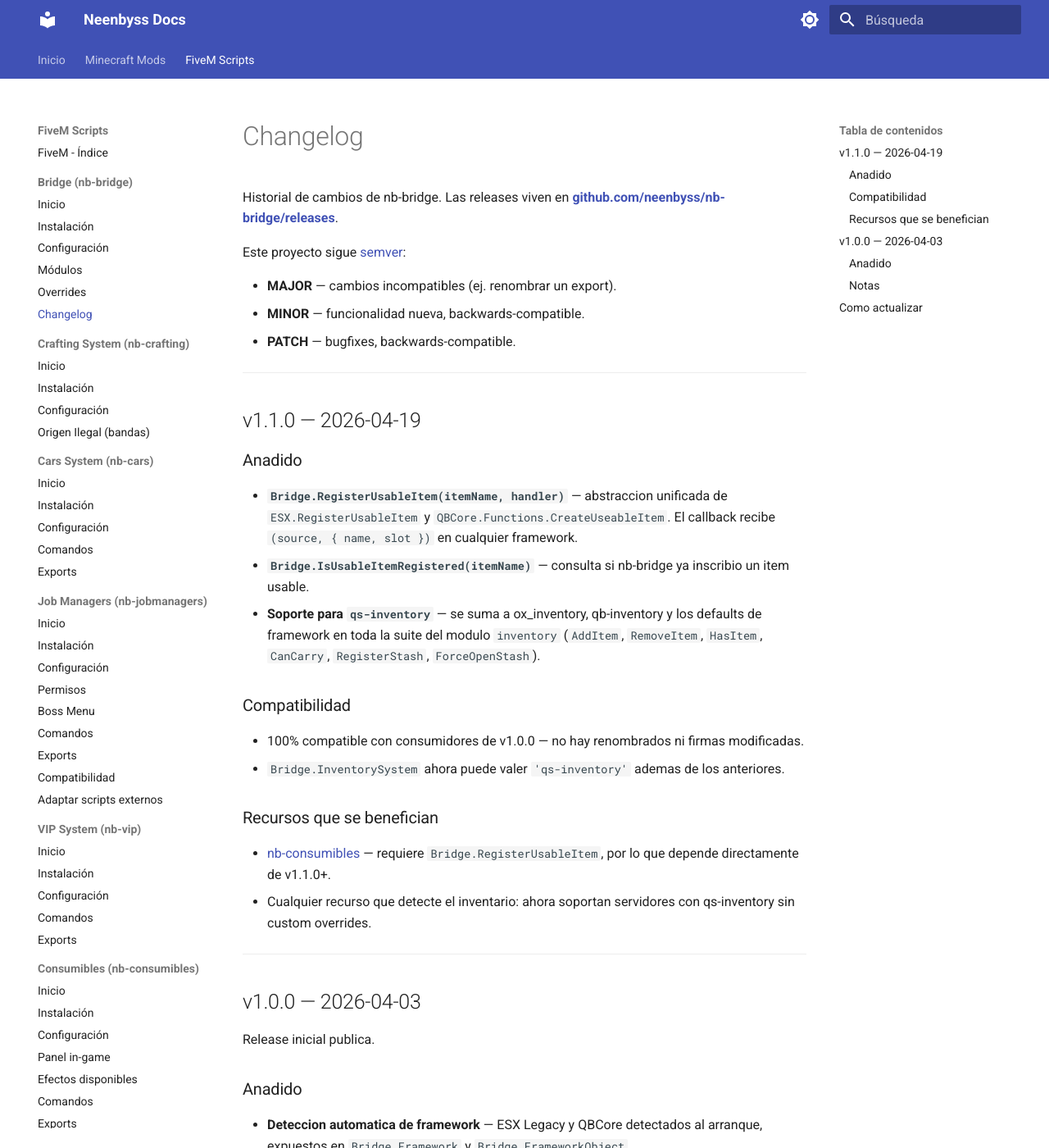
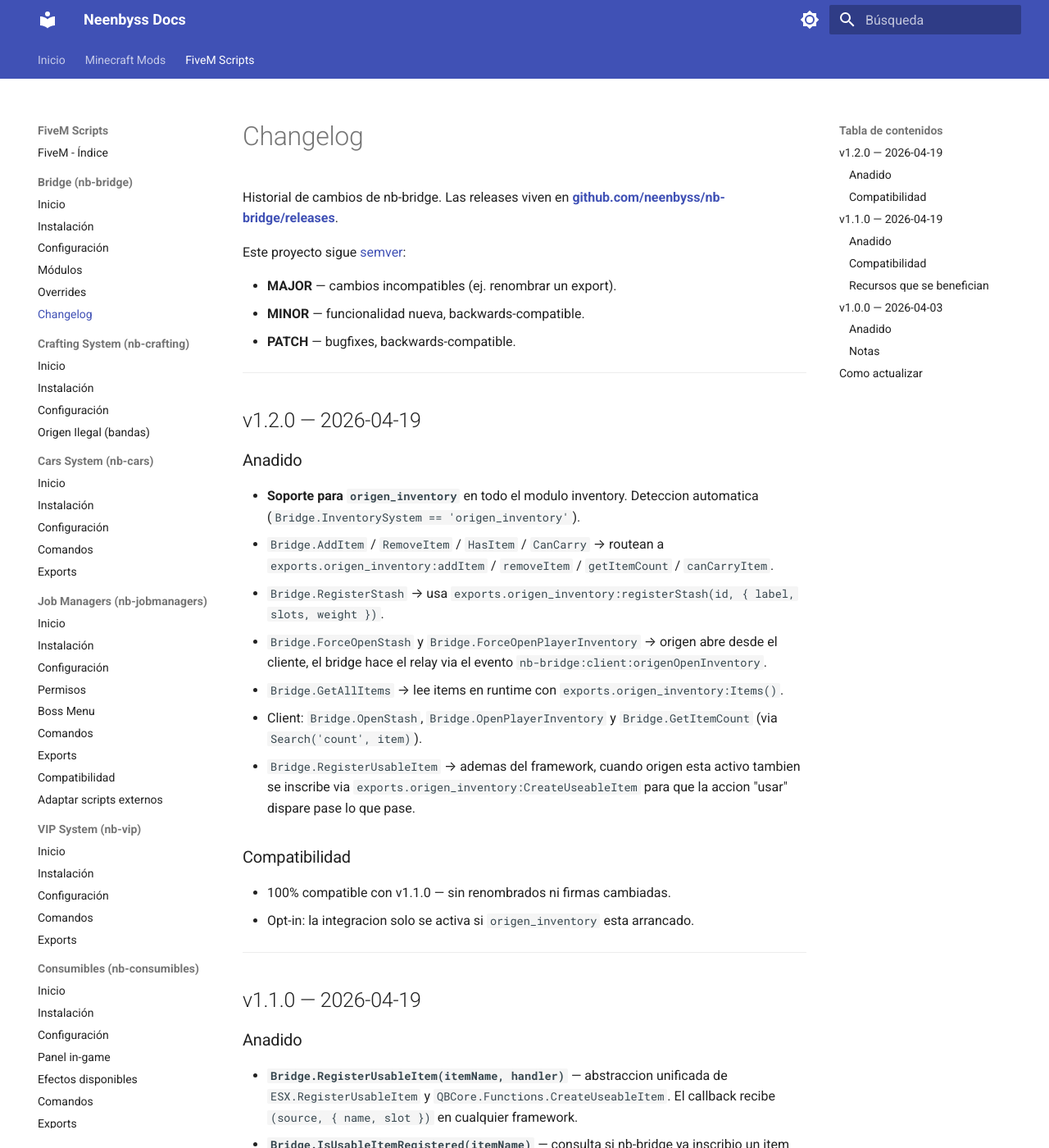
Before and after one commit to neenbyss/docs, an MkDocs documentation site: the page built from docs/fivem/nb-bridge/changelog.md, in a window 1280 px wide and 1400 px high. Shown: the whole window at 82% size. Built offline with MkDocs 1.6.1 and Material for MkDocs 9.7.7, drawn with Linux system fonts in a browser that asks for light colours.

Commit message:
docs(nb-bridge): document origen_inventory support (v1.2.0)

```diff
--- a/docs/fivem/nb-bridge/changelog.md
+++ b/docs/fivem/nb-bridge/changelog.md
@@ -7,6 +7,25 @@ Este proyecto sigue [semver](https://semver.org/):
 - **MAJOR** — cambios incompatibles (ej. renombrar un export).
 - **MINOR** — funcionalidad nueva, backwards-compatible.
 - **PATCH** — bugfixes, backwards-compatible.
+
+---
+
+## v1.2.0 — 2026-04-19
+
+### Anadido
+
+- **Soporte para `origen_inventory`** en todo el modulo inventory. Deteccion automatica (`Bridge.InventorySystem == 'origen_inventory'`).
+- `Bridge.AddItem` / `RemoveItem` / `HasItem` / `CanCarry` → routean a `exports.origen_inventory:addItem` / `removeItem` / `getItemCount` / `canCarryItem`.
+- `Bridge.RegisterStash` → usa `exports.origen_inventory:registerStash(id, { label, slots, weight })`.
+- `Bridge.ForceOpenStash` y `Bridge.ForceOpenPlayerInventory` → origen abre desde el cliente, el bridge hace el relay via el evento `nb-bridge:client:origenOpenInventory`.
+- `Bridge.GetAllItems` → lee items en runtime con `exports.origen_inventory:Items()`.
+- Client: `Bridge.OpenStash`, `Bridge.OpenPlayerInventory` y `Bridge.GetItemCount` (via `Search('count', item)`).
+- `Bridge.RegisterUsableItem` → ademas del framework, cuando origen esta activo tambien se inscribe via `exports.origen_inventory:CreateUseableItem` para que la accion "usar" dispare pase lo que pase.
+
+### Compatibilidad
+
+- 100% compatible con v1.1.0 — sin renombrados ni firmas cambiadas.
+- Opt-in: la integracion solo se activa si `origen_inventory` esta arrancado.
 
 ---
 
```
Also changed, not shown: docs/fivem/nb-bridge/index.md (+1 -1 lines), docs/fivem/nb-bridge/instalacion.md (+1 -1 lines), docs/fivem/nb-bridge/modulos.md (+2 -2 lines).
